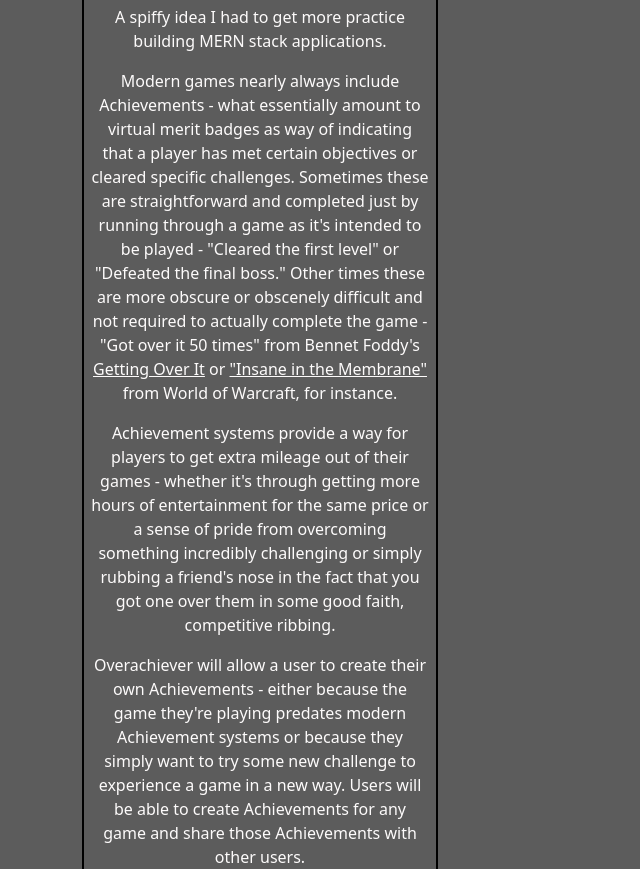
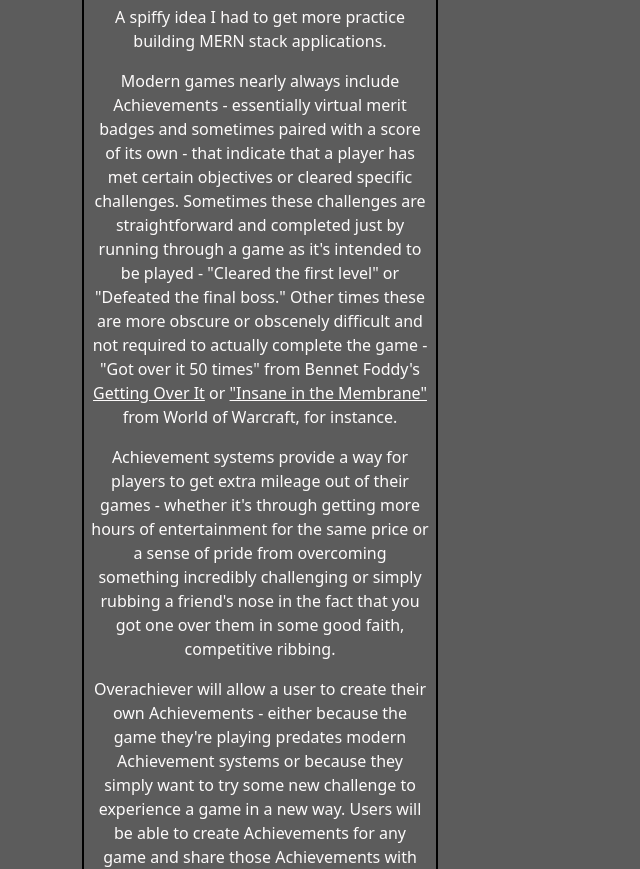
Before and after one commit to chocochip287/mg-portfolio, a plain HTML site: page index.html in a window 1280 px wide. Shown: the part 2079-2948 px from the top of the page, without its empty margins (0-640 px from the left). Drawn offline with nearby package versions, Linux system fonts and the light colour scheme.

Commit message:
More description cleanup.

```diff
--- a/index.html
+++ b/index.html
@@ -185,7 +185,7 @@
             <div>
               <h3>Overachiever</h3>
               <p>A spiffy idea I had to get more practice building MERN stack applications.</p>
-              <p>Modern games nearly always include Achievements - what essentially amount to virtual merit badges as way of indicating that a player has met certain objectives or cleared specific challenges. Sometimes these are straightforward and completed just by running through a game as it's intended to be played - "Cleared the first level" or "Defeated the final boss." Other times these are more obscure or obscenely difficult and not required to actually complete the game - "Got over it 50 times" from Bennet Foddy's <a href="https://www.youtube.com/watch?v=cCL6tWv_7FM">Getting Over It</a> or <a href="https://www.wowhead.com/wotlk/achievement=2336/insane-in-the-membrane">"Insane in the Membrane"</a> from World of Warcraft, for instance.</p>
+              <p>Modern games nearly always include Achievements - essentially virtual merit badges and sometimes paired with a score of its own - that indicate that a player has met certain objectives or cleared specific challenges. Sometimes these challenges are straightforward and completed just by running through a game as it's intended to be played - "Cleared the first level" or "Defeated the final boss." Other times these are more obscure or obscenely difficult and not required to actually complete the game - "Got over it 50 times" from Bennet Foddy's <a href="https://www.youtube.com/watch?v=cCL6tWv_7FM">Getting Over It</a> or <a href="https://www.wowhead.com/wotlk/achievement=2336/insane-in-the-membrane">"Insane in the Membrane"</a> from World of Warcraft, for instance.</p>
               <p>Achievement systems provide a way for players to get extra mileage out of their games - whether it's through getting more hours of entertainment for the same price or a sense of pride from overcoming something incredibly challenging or simply rubbing a friend's nose in the fact that you got one over them in some good faith, competitive ribbing.</p>
               <p>Overachiever will allow a user to create their own Achievements - either because the game they're playing predates modern Achievement systems or because they simply want to try some new challenge to experience a game in a new way. Users will be able to create Achievements for any game and share those Achievements with other users.</p>
             </div>
```
